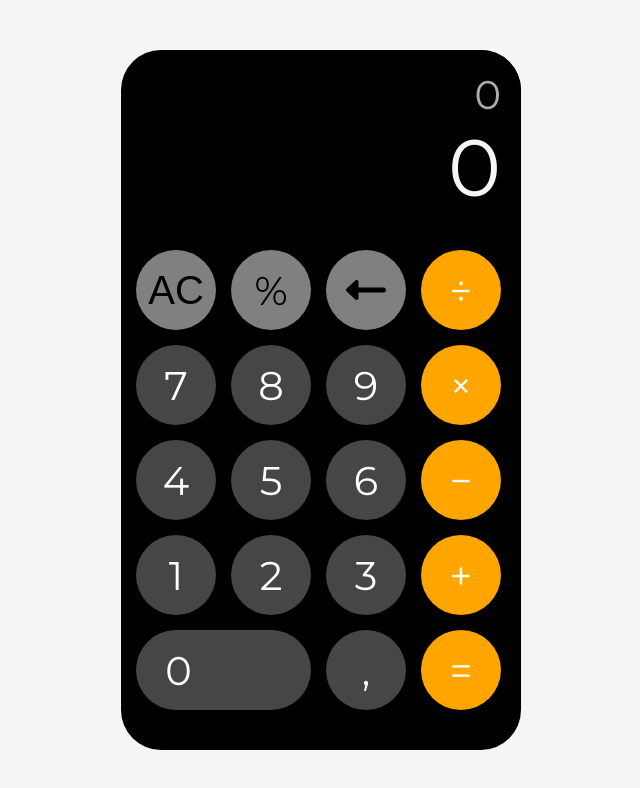
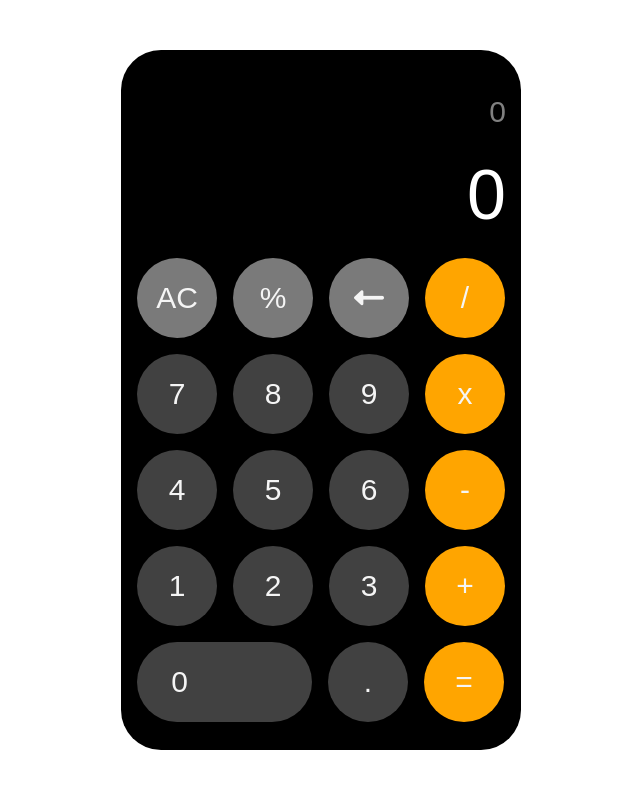
Before and after one commit to OzanEmreDikbas/IosCalculator, a plain HTML site: page index.html in a window 1280 px wide. Shown: the whole page, without its empty margins (319-959 px from the left). Drawn offline with Linux system fonts and the light colour scheme.

Commit message:
virgül nokta yapıldı.

```diff
--- a/index.html
+++ b/index.html
@@ -4,48 +4,42 @@
 <head>
     <meta charset="UTF-8">
     <meta name="viewport" content="width=device-width, initial-scale=1.0">
+    <title>Calculator</title>
+    <link rel="stylesheet" href="style.css">
     <link rel="stylesheet" href="https://cdnjs.cloudflare.com/ajax/libs/font-awesome/6.0.0-beta2/css/all.min.css" integrity="sha512-YWzhKL2whUzgiheMoBFwW8CKV4qpHQAEuvilg9FAn5VJUDwKZZxkJNuGM4XkWuk94WCrrwslk8yWNGmY1EduTA==" crossorigin="anonymous" referrerpolicy="no-referrer"
     />
-    <link rel="stylesheet" href="https://cdnjs.cloudflare.com/ajax/libs/font-awesome/6.0.0-beta2/css/fontawesome.min.css">
-    <link rel="preconnect" href="https://fonts.googleapis.com">
-    <link rel="preconnect" href="https://fonts.gstatic.com" crossorigin>
-    <link href="https://fonts.googleapis.com/css2?family=Montserrat&display=swap" rel="stylesheet">
-    <title>Calculator</title>
-    <link rel="stylesheet" href="style.css">
 </head>
 
 <body>
     <section>
         <div class="container">
+            <div class="calculator">
                 <div class="display">
                     <div class="display-1">0</div>
                     <div class="display-2">0</div>
-                <!-- <div class="temp-result"></div> -->
                 </div>
                 <div class="all_button">
-                <div class="button grey all-clear">AC</div>
-                <div class="button grey operation">&percnt;</div>
-                <div class="button grey last-entity-clear">
-                    <i class="fas fa-long-arrow-alt-left">
-                    </i></div>
-                <div class="button orange operation">&divide;</div>
+                    <div class="button all-clear">AC</div>
+                    <div class="button operation modulus">%</div>
+                    <div class="button last-entity-clear"><i class="fas fa-long-arrow-alt-left"></i></div>
+                    <div class="button operation">/</div>
                     <div class="button number">7</div>
                     <div class="button number">8</div>
                     <div class="button number">9</div>
-                <div class="button orange operation">&times;</div>
+                    <div class="button operation">x</div>
                     <div class="button number">4</div>
                     <div class="button number">5</div>
                     <div class="button number">6</div>
-                <div class="button orange operation">&minus;</div>
+                    <div class="button operation">-</div>
                     <div class="button number">1</div>
                     <div class="button number">2</div>
                     <div class="button number">3</div>
-                <div class="button orange operation">&plus;</div>
+                    <div class="button operation">+</div>
                     <div class="button btn-0 number">0</div>
-                <div class="button number dot">,</div>
-                <div class="button orange equal">&equals;</div>
+                    <div class="button number dot">.</div>
+                    <div class="button equal">=</div>
                 </div>
-
+            </div>
         </div>
     </section>
     <script src="script.js"></script>
--- a/script.js
+++ b/script.js
@@ -1,6 +1,6 @@
 const display1El = document.querySelector('.display-1');
 const display2El = document.querySelector('.display-2');
-// const tempResultEl = document.querySelector('.temp-result');
+const tempResultEl = document.querySelector('.temp-result');
 const numbersEl = document.querySelectorAll('.number');
 const operationEl = document.querySelectorAll('.operation');
 const equalEl = document.querySelector('.equal');
@@ -11,12 +11,11 @@ let dis2Num = '';
 let result = null;
 let lastOperation = '';
 let haveDot = false;
-
 numbersEl.forEach(number => {
     number.addEventListener('click', (e) => {
-        if (e.target.innerText === '.' && !haveDot) {
+        if (e.target.innerText === ',' && !haveDot) {
             haveDot = true;
-        } else if (e.target.innerText === '.' && haveDot) {
+        } else if (e.target.innerText === ',' && haveDot) {
             return;
         }
         dis2Num += e.target.innerText;
@@ -24,7 +23,6 @@ numbersEl.forEach(number => {
         // console.log();
     })
 })
-
 operationEl.forEach(operation => {
     operation.addEventListener('click', (e) => {
         if (!dis2Num) return;
@@ -32,25 +30,27 @@ operationEl.forEach(operation => {
         const operationName = e.target.innerText;
         if (dis1Num && dis2Num && lastOperation) {
             mathOperation();
-
         } else {
-            result = parseFloat(dis2Num);
+            //  result = parseFloat(dis2Num);    //******** */
+            result = dis2Num;
         }
         clearVar(operationName);
         lastOperation = operationName;
-        console.log(result)
+        console.log(result);
     })
 });
 
 function clearVar(name = '') {
     dis1Num += dis2Num + ' ' + name + ' ';
     display1El.innerText = dis1Num;
-    display2El.innerText = '';
+    display2El.innerText = result; //**************** */
     dis2Num = '';
+    //   tempResultEl.innerText = result;
 }
-// 50. tempResultEl.innerText = result;
 
 function mathOperation() {
+    // if (result.include(',')) return;
+    //  result.replace(',', '.');
     if (lastOperation === 'x') {
         result = parseFloat(result) * parseFloat(dis2Num);
     } else if (lastOperation === '+') {
@@ -64,32 +64,28 @@ function mathOperation() {
     }
 }
 // operation();
-
 equalEl.addEventListener('click', () => {
     if (!dis2Num || !dis1Num) return;
     haveDot = false;
     mathOperation();
     clearVar();
     display2El.innerText = result;
+    tempResultEl.innerText = '';
     dis2Num = result;
     dis1Num = '';
 })
-    // 74. tempResultEl.innerText = '';
-
 clearAllEl.addEventListener('click', () => {
     dis1Num = '';
     dis2Num = '';
     display1El.innerText = '';
     display2El.innerText = '';
     result = '';
+    tempResultEl.innerText = '';
 });
-// 85. tempResultEl.innerText = '';
-
 clearLastEl.addEventListener('click', () => {
     display2El.innerText = display2El.innerText.toString().slice(0, -1);
     dis2Num = '';
 });
-
 window.addEventListener('keydown', (e) => {
     if (
         e.key === '0' ||
@@ -102,7 +98,7 @@ window.addEventListener('keydown', (e) => {
         e.key === '7' ||
         e.key === '8' ||
         e.key === '9' ||
-        e.key === '.'
+        e.key === ','
     ) {
         clickButtonEl(e.key)
             // console.log(e.key)
--- a/style.css
+++ b/style.css
@@ -9,7 +9,6 @@ html {
 }
 
 section {
-    background-color: whitesmoke;
     min-height: 100vh;
     width: 100%;
     display: flex;
@@ -18,45 +17,40 @@ section {
 }
 
 .container {
-    width: 100%;
-    padding-left: 15px;
+    padding-left: 8px;
+    background-color: black;
+    width: 90%;
+    height: 700px;
     max-width: 400px;
-    height: 700px;
-    background-color: rgb(0, 0, 0);
     border-radius: 40px;
+    overflow: hidden;
 }
 
 .display {
-    background-color: rgb(0, 0, 0);
-    color: whitesmoke;
+    color: white;
     height: 200px;
     width: 100%;
-    border-radius: 40px;
     text-align: right;
-    padding: 20px;
-    font-size: 30px;
+    padding: 15px;
+    font-size: 20px;
     position: relative;
 }
 
 .display-1 {
-    font-size: 40px;
-    opacity: 0.7;
+    color: white;
+    opacity: 0.5;
+    padding-top: 30px;
+    font-size: 30px;
+    height: 70px;
     overflow: hidden;
 }
 
 .display-2 {
-    font-size: 80px;
+    padding-top: 20px;
+    font-size: 70px;
+    height: 120px;
     overflow: hidden;
 }
-
-
-/* .temp-result {
-    position: absolute;
-    bottom: 0;
-    left: 10;
-    font-size: 20px;
-    opacity: .4;
-} */
 
 .all_button {
     color: whitesmoke;
@@ -64,44 +58,56 @@ section {
     flex-wrap: wrap;
 }
 
-.all-clear {
-    font-family: Arial, Helvetica, sans-serif;
-    font-size: 25px;
+.button {
+    background-color: rgb(80, 79, 79);
+    border-radius: 40px;
+    height: 80px;
+    width: 80px;
+    display: flex;
+    align-items: center;
+    justify-content: center;
+    font-size: 30px;
+    cursor: pointer;
+    margin: 8px;
 }
 
-.grey {
-    background-color: grey;
-    color: black;
-}
-
-.orange {
-    background-color: orange;
-    color: white;
+.button:hover {
+    opacity: 0.5;
 }
 
 .number {
-    background-color: rgb(70, 70, 70);
-    color: white;
+    background-color: rgb(65, 65, 65);
 }
 
-.button {
-    margin-right: 15px;
-    height: 80px;
-    width: 80px;
-    border-radius: 40px;
-    display: flex;
-    align-items: center;
-    justify-content: center;
-    font-size: 40px;
-    cursor: pointer;
-    margin-bottom: 15px;
+.operation,
+.equal {
+    background-color: orange;
 }
 
-.button:hover {
-    opacity: 0.7;
+.modulus,
+.all-clear,
+.last-entity-clear {
+    background-color: rgb(122, 122, 122);
 }
 
 .btn-0 {
     width: 175px;
+    border-radius: 40px;
     padding-right: 90px;
 }
+
+@media only screen and (max-width: 420px) {
+    .container {
+        width: 300px;
+        height: 570px;
+        padding-left: 10px;
+    }
+    .button {
+        height: 60px;
+        width: 60px;
+    }
+    .btn-0 {
+        width: 130px;
+        border-radius: 40px;
+    }
+}
```
Lines whose indentation alone changed are shown as unchanged.
